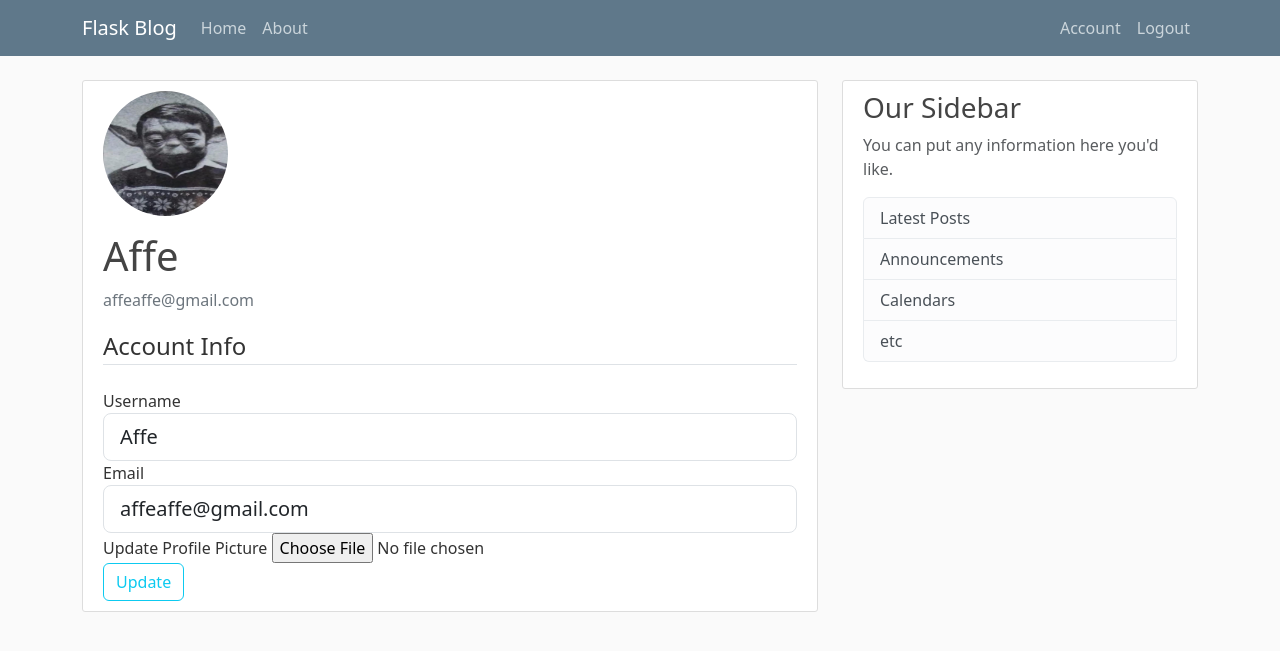
After one commit to bignicewow/website, a Flask app: page /account in a window 1280 px wide. The commit adds this page. Shown: the top 651 px of the page. Run offline with Flask 3, Linux system fonts and the light colour scheme; a user stored in the database is signed in; some libraries are stand-ins or nearby versions.

Commit message:
more stuff

```diff
--- a/flask_blog/forms.py
+++ b/flask_blog/forms.py
@@ -1,6 +1,9 @@
 from flask_wtf import FlaskForm
+from flask_wtf.file import FileField, FileAllowed
+from flask_login import current_user
 from wtforms import StringField, PasswordField, SubmitField, BooleanField
-from wtforms.validators import DataRequired, Length, Email, EqualTo
+from wtforms.validators import DataRequired, Length, Email, EqualTo, ValidationError
+from flask_blog.models import User
 
 class RegistrationForm(FlaskForm):
     username = StringField("Username", validators=[DataRequired(), Length(min=2, max=20)])
@@ -9,6 +12,16 @@ class RegistrationForm(FlaskForm):
     confirm_password = PasswordField("Confirm Password", validators=[DataRequired(), EqualTo("password")])
     submit = SubmitField("Sign Up")
 
+    def validate_username(self, username):
+        user = User.query.filter_by(username=username.data).first()
+        if user:
+            raise ValidationError('That username is taken. Please choose a different one.')
+
+    def validate_email(self, email):
+        user = User.query.filter_by(email=email.data).first()
+        if user:
+            raise ValidationError('That email is taken. Please choose a different one.')
+
 
 
 class LoginForm(FlaskForm):
@@ -16,3 +29,21 @@ class LoginForm(FlaskForm):
     password = PasswordField("Password", validators=[DataRequired()])
     remember = BooleanField("Remember Me")
     submit = SubmitField("Login")
+
+class UpdateAccountForm(FlaskForm):
+    username = StringField("Username", validators=[DataRequired(), Length(min=2, max=20)])
+    email = StringField("Email", validators=[DataRequired(), Email()])
+    picture = FileField("Update Profile Picture", validators=[FileAllowed(['jpg', 'png'])])
+    submit = SubmitField("Update")
+
+    def validate_username(self, username):
+        if username.data != current_user.username:
+            user = User.query.filter_by(username=username.data).first()
+            if user:
+                raise ValidationError('That username is taken. Please choose a different one.')
+
+    def validate_email(self, email):
+        if email.data != current_user.email:
+            user = User.query.filter_by(email=email.data).first()
+            if user:
+                raise ValidationError('That email is taken. Please choose a different one.')
--- a/flask_blog/routes.py
+++ b/flask_blog/routes.py
@@ -1,7 +1,11 @@
-from flask import render_template, url_for, flash, redirect
-from flask_blog import app
-from flask_blog.forms import RegistrationForm, LoginForm
+import os
+import secrets
+from PIL import Image
+from flask import render_template, url_for, flash, redirect, request
+from flask_blog import app, db, bcrypt
+from flask_blog.forms import RegistrationForm, LoginForm, UpdateAccountForm
 from flask_blog.models import User, Post
+from flask_login import login_user, current_user, logout_user, login_required
 
 
 posts = [
@@ -30,19 +34,66 @@ def about():
 
 @app.route("/register", methods=["GET", "POST"])
 def register():
+    if current_user.is_authenticated:
+        return redirect(url_for('home'))
     form = RegistrationForm()
     if form.validate_on_submit():
-        flash(f"Account created for {form.username.data}!", "success")
-        return redirect(url_for("home"))
+        hashed_password = bcrypt.generate_password_hash(form.password.data).decode('utf-8')
+        user = User(username=form.username.data, email=form.email.data, password=hashed_password)
+        db.session.add(user)
+        db.session.commit()
+        flash("Your account has been created. You are now able to log in", "success")
+        return redirect(url_for("login"))
     return render_template("register.html", title="Register", form=form)
 
 @app.route("/login", methods=["GET", "POST"])
 def login():
+    if current_user.is_authenticated:
+        return redirect(url_for('home'))
     form = LoginForm()
     if form.validate_on_submit():
-        if form.email.data == "admin@blog.com" and form.password.data == "password":
-            flash("You have been logged in!", "succes")
-            return redirect(url_for("home"))
+        user = User.query.filter_by(email=form.email.data).first()
+        if user and bcrypt.check_password_hash(user.password, form.password.data):
+            login_user(user, remember=form.remember.data)
+            next_page = request.args.get('next')
+            return redirect(next_page) if next_page else redirect(url_for('home'))
         else:
             flash("Login Unsuccessful. Please check Email and password", "danger")
     return render_template("login.html", title="Login", form=form)
+
+@app.route("/logout")
+def logout():
+    logout_user()
+    return redirect(url_for('home'))
+
+def save_picture(form_picture):
+    random_hex = secrets.token_hex(8)
+    _, f_ext = os.path.splitext(form_picture.filename)
+    picture_fn = random_hex + f_ext
+    picture_path = os.path.join(app.root_path, 'static/profile_pics', picture_fn)
+
+    output_size = (125, 125)
+    i = Image.open(form_picture)
+    i.thumbnail(output_size)
+    i.save(picture_path)
+
+    return picture_fn
+
+@app.route("/account", methods=["GET", "POST"])
+@login_required
+def account():
+    form = UpdateAccountForm()
+    if form.validate_on_submit():
+        if form.picture.data:
+            picture_file = save_picture(form.picture.data)
+            current_user.image_file = picture_file
+        current_user.username = form.username.data
+        current_user.email = form.email.data
+        db.session.commit()
+        flash('Your account has been updated!', 'success')
+        return redirect(url_for('account'))
+    elif request.method == 'GET':
+        form.username.data = current_user.username
+        form.email.data = current_user.email
+    image_file = url_for('static', filename='profile_pics/' + current_user.image_file)
+    return render_template("account.html", title="Account", image_file=image_file, form=form)
--- /dev/null
+++ b/flask_blog/templates/account.html
@@ -0,0 +1,57 @@
+{% extends "layout.html" %}
+{% block content %}
+    <div class="content-section">
+        <div class="media">
+            <img class="rounded-circle account-img" src="{{ image_file }}">
+            <div class="media-body">
+                <h2 class="account-heading">{{ current_user.username }}</h2>
+                <p class="text-secondary">{{ current_user.email }}</p>
+            </div>
+        </div>
+            <form method = "POST" action="" enctype="multipart/form-data">
+                {{ form.hidden_tag() }}
+                <fieldset class = "form-group">
+                    <legend class = "border-bottom mb-4">Account Info</legend>
+                    <div class = "form-group">
+                        {{ form.username.label(class="form-control-label") }}
+
+                        {% if form.username.errors %}
+                            {{ form.username(class="form-control form-control-lg is-invalid") }}
+                            <div class = "invalid-feedback">
+                                {% for error in form.username.errors %}
+                                    <span> {{ error }} </span>
+                                {% endfor %}
+                            </div>
+                        {% else %}
+                            {{ form.username(class="form-control form-control-lg") }}
+                        {% endif %}
+                    </div>
+                    <div class = "form-group">
+                        {{ form.email.label(class="form-control-label") }}
+                        {% if form.email.errors %}
+                            {{ form.email(class="form-control form-control-lg is-invalid") }}
+                            <div class = "invalid-feedback">
+                                {% for error in form.email.errors %}
+                                    <span> {{ error }} </span>
+                                {% endfor %}
+                            </div>
+                        {% else %}
+                            {{ form.email(class="form-control form-control-lg") }}
+                        {% endif %}
+                    </div>
+                    <div class="form-group">
+                        {{ form.picture.label() }}
+                        {{ form.picture(class="form-control-file") }}
+                        {% if form.picture.errors %}
+                            {% for error in form.picture.errors %}
+                                <span class="text-danger">{{ error }}</span></br>
+                            {% endfor %}
+                        {% endif %}
+                    </div>
+                </fieldset>
+                <div class = "form-group">
+                    {{  form.submit(class="btn btn-outline-info")}}
+                </div>
+            </form>
+    </div>
+{% endblock content %}
--- a/flask_blog/templates/layout.html
+++ b/flask_blog/templates/layout.html
@@ -27,8 +27,13 @@
               </div>
               <!-- Navbar Right Side -->
               <div class="navbar-nav ms-auto">
-                <a class="nav-item nav-link" href="{{url_for('login') }}">Login</a>
-                <a class="nav-item nav-link" href="{{url_for('register') }}">Register</a>
+                {% if current_user.is_authenticated %}
+                  <a class="nav-item nav-link" href="{{url_for('account') }}">Account</a>
+                  <a class="nav-item nav-link" href="{{url_for('logout') }}">Logout</a>
+                {% else %}
+                  <a class="nav-item nav-link" href="{{url_for('login') }}">Login</a>
+                  <a class="nav-item nav-link" href="{{url_for('register') }}">Register</a>
+                {% endif %}
               </div>
             </div>
           </div>
```
Also changed, not shown: flask_blog/__init__.py (+6 -1 lines), flask_blog/models.py (+7 -3 lines), flask_blog/static/profile_pics/7b17c48127034dc3.jpg (added), flask_blog/static/profile_pics/a6ef31fd7194c5f2.jpg (added), flask_blog/static/profile_pics/default.jpg (added), instance/site.db.
